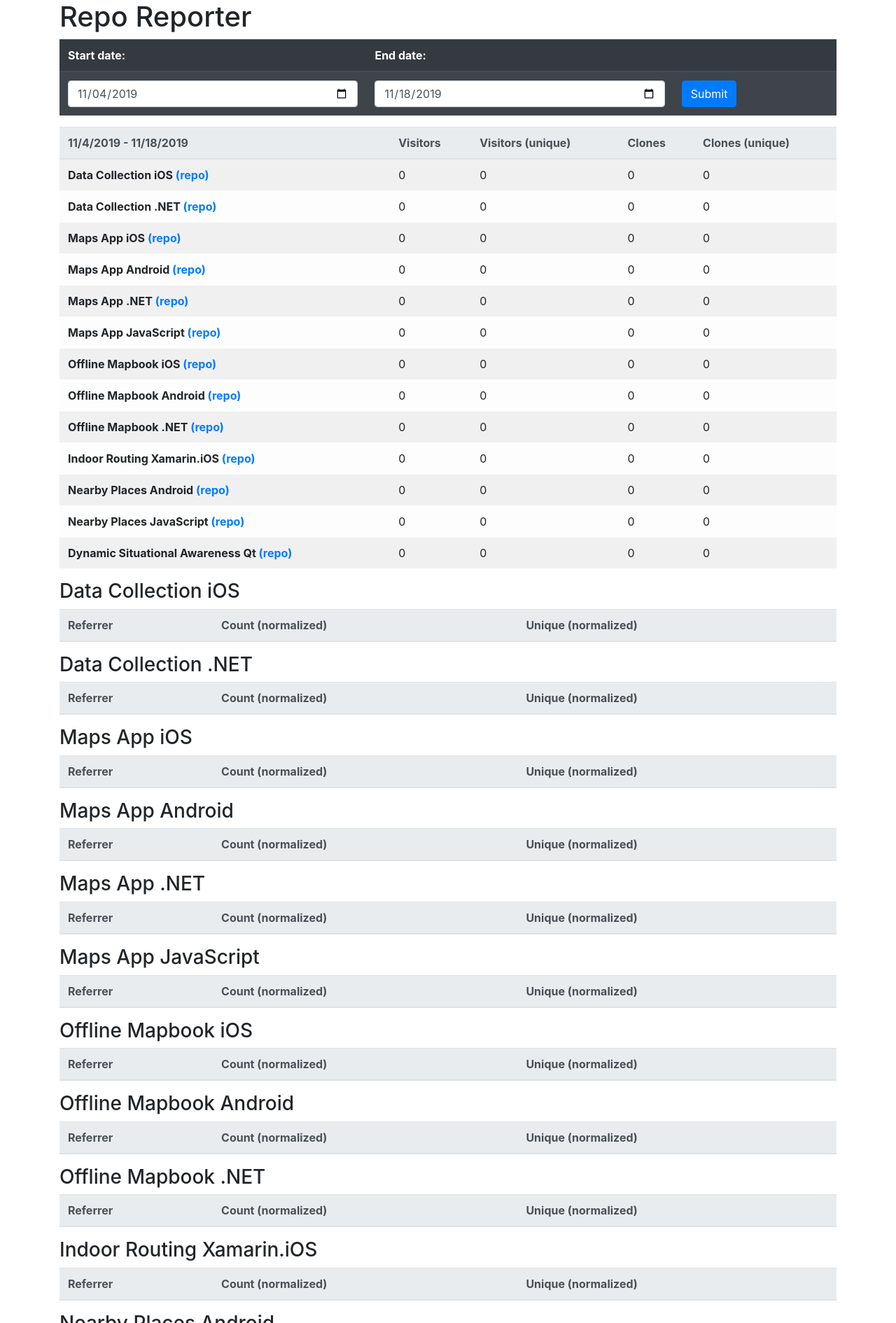
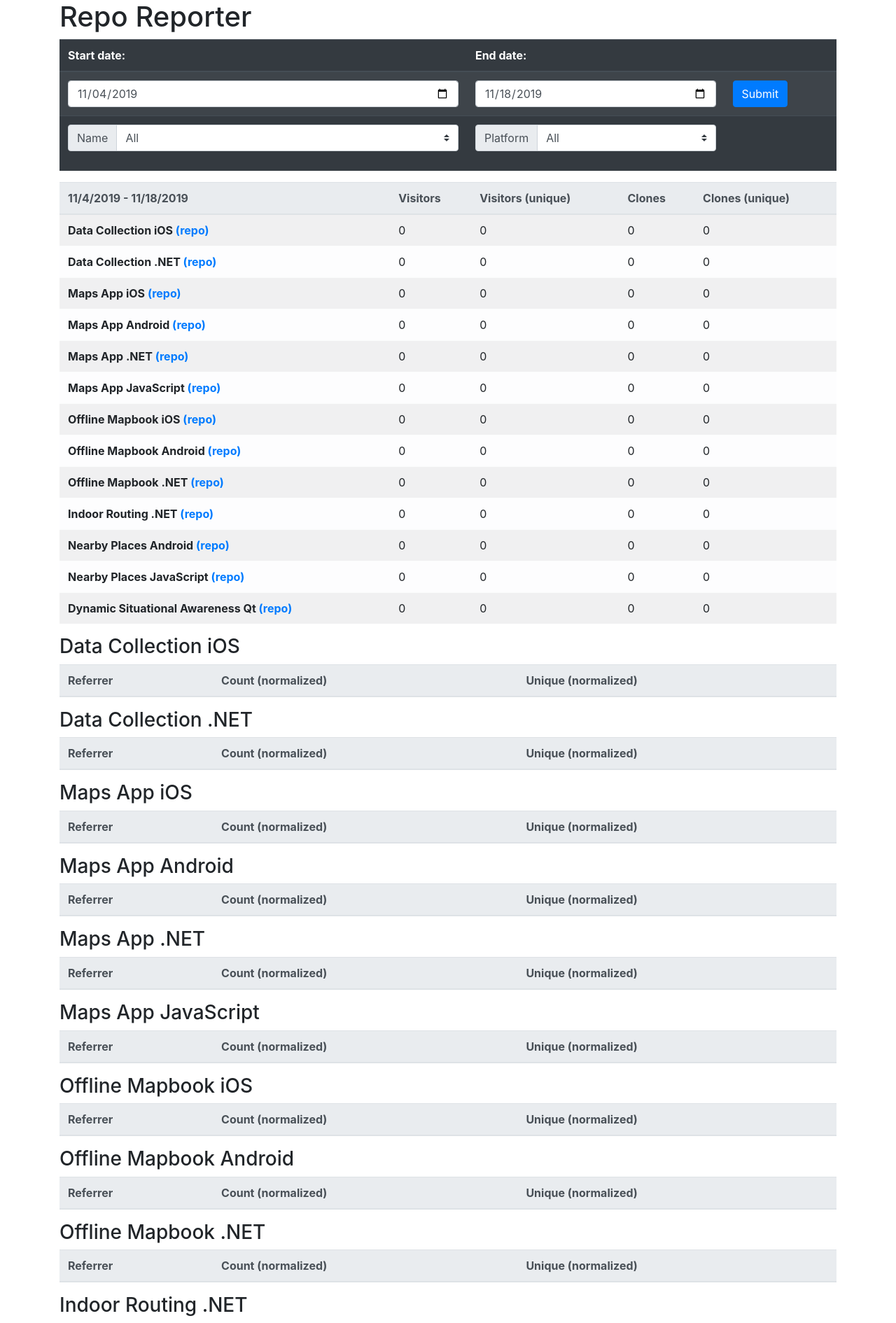
Before and after one commit to esreli/repo-reporter, a Flask app: page / in a window 1280 px wide. Shown: the top 1890 px of the page at 70% size. Run offline with Flask 2, Linux system fonts and the light colour scheme; data that the repository does not hold is empty; parts of the project's set-up code (start-up, migrations or seed data) failed here and were passed over; some libraries are stand-ins or nearby versions.

Commit message:
implements filtering mechanism

```diff
--- a/app/models/report.py
+++ b/app/models/report.py
@@ -2,10 +2,12 @@ from .insight import Insight
 
 class Report(object):
 
-    def __init__(self, repos, start, end):
+    def __init__(self, repos, start, end, platform, name):
         self.insights = []
         self.start = start
         self.end = end
+        self.platform = platform
+        self.name = name
         self.insights  = [Insight(repo, self.start, self.end) for repo in repos]
 
     def __repr__(self):
--- a/app/routes.py
+++ b/app/routes.py
@@ -15,20 +15,23 @@ def index():
     end = request.args.get('end', default=datetime.now(), type=__to_date)
     start = request.args.get('start', default=end-timedelta(days=14), type=__to_date)
     # Gather filters
-    platform = request.args.get('platform', default="all")
-    name = request.args.get('name', default="all")
-    # Build Repo Models
+    platform = request.args.get('platform', default="All")
+    name = request.args.get('name', default="All")
+    # Build Repo models
     repos = Repo.from_yaml(static.repos())
+    # Build filters for UI
+    platforms = ["All"] + list(set([repo.platform for repo in repos]))
+    names = ["All"] + list(set([repo.family_name for repo in repos]))
     # Filter Repos by platform
-    if platform is not "all":
+    if platform != "All":
         repos = [repo for repo in repos if repo.platform == platform]
     # Filter Repos by name
-    if name is not "all":
+    if name != "All":
         repos = [repo for repo in repos if repo.family_name == name]
-    # Generate Report
-    report = Report(repos, start, end)
-
-    return render_template("report.html", report=report)
+    # Generate report
+    report = Report(repos, start, end, platform, name)
+    # Render page
+    return render_template("report.html", report=report, platforms=platforms, names=names)
 
 @app.route('/crawl')
 def perform_crawl():
--- a/app/static/repos.yaml
+++ b/app/static/repos.yaml
@@ -28,7 +28,7 @@ repos:
   platform: ".NET"
   repo: Esri/mapbook-wpf
 - name: Indoor Routing
-  platform: Xamarin.iOS
+  platform: ".NET"
   repo: Esri/indoor-routing-xamarin
 - name: Nearby Places
   platform: Android
--- a/app/templates/report.html
+++ b/app/templates/report.html
@@ -19,6 +19,42 @@
               <td><input type="date" name="start" value="{{report.start_formatted()}}" class="form-control"></td>
               <td><input type="date" name="end" value="{{report.end_formatted()}}" class="form-control"></td>
               <td><button type="submit" class="btn btn-primary">Submit</button></td>
+            </tr>
+            <tr>
+              <td>
+                <div class="input-group mb-3">
+                  <div class="input-group-prepend">
+                    <label class="input-group-text">Name</label>
+                  </div>
+                  <select class="custom-select" name="name">
+                    {% for name in names %}
+                    {% if name == report.name %}
+                    <option selected name="name" value="{{name}}">{{name}}</option>
+                      {% else %}
+                    <option name="name" value="{{name}}">{{name}}</option>
+                    {% endif %}
+                    {% endfor %}
+                  </select>
+                </div>
+              </td>
+              <td>
+                <div class="input-group mb-3">
+                  <div class="input-group-prepend">
+                    <label class="input-group-text">Platform</label>
+                  </div>
+                  <select class="custom-select" name="platform">
+                    {% for platform in platforms %}
+                    {% if platform == report.platform %}
+                    <option selected value="{{platform}}">{{platform}}</option>
+                      {% else %}
+                    <option value="{{platform}}">{{platform}}</option>
+                    {% endif %}
+                    {% endfor %}
+                  </select>
+                </div>
+              </td>
+              <td>
+              </td>
             </tr>
           </tbody>
         </table>
```
